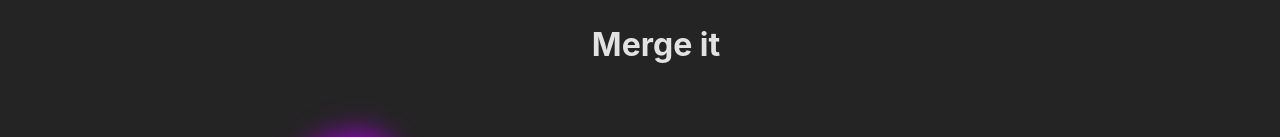
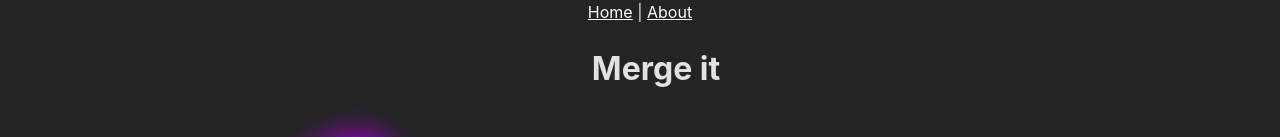
Before and after one commit to vadvoice/merge-it, a Vue app: page / in a window 1280 px wide. Shown: the top 137 px of the page. Built offline with nearby package versions, Linux system fonts and the light colour scheme; some icons are missing; a web font is replaced by a local one.

Commit message:
feat: app router via vue-router module

```diff
--- a/package.json
+++ b/package.json
@@ -12,7 +12,8 @@
     "@vueuse/core": "^10.7.1",
     "@vueuse/motion": "^2.0.0",
     "pinia": "^2.1.7",
-    "vue": "^3.3.11"
+    "vue": "^3.3.11",
+    "vue-router": "^4.2.5"
   },
   "devDependencies": {
     "@iconify/vue": "^4.1.1",
--- a/src/App.vue
+++ b/src/App.vue
@@ -1,10 +1,15 @@
-<script setup lang="ts">
-import TheGame from './components/Game.vue'
+<script setup>
+import { ref } from "vue";
+
+const count = ref(0);
 </script>
 
 <template>
-  <TheGame msg="Merge it" />
+  <header class="app-header flex w-full justify-center">
+    <nav>
+      <router-link class="color-white" to="/">Home</router-link> |
+      <router-link class="color-white" to="/about">About</router-link>
+    </nav>
+  </header>
+  <router-view></router-view>
 </template>
-
-<style scoped>
-</style>
--- /dev/null
+++ b/src/pages/About.vue
@@ -0,0 +1,7 @@
+<script setup lang="ts"></script>
+
+<template>
+  <h1>About page</h1>
+</template>
+
+<style scoped></style>
--- /dev/null
+++ b/src/pages/Home.vue
@@ -0,0 +1,10 @@
+<script setup lang="ts">
+import TheGame from '../components/Game.vue'
+</script>
+
+<template>
+  <TheGame msg="Merge it" />
+</template>
+
+<style scoped>
+</style>
```
Also changed, not shown: src/main.ts (+27 -9 lines), 1 other file (tests, documents, lock files or other folders).
